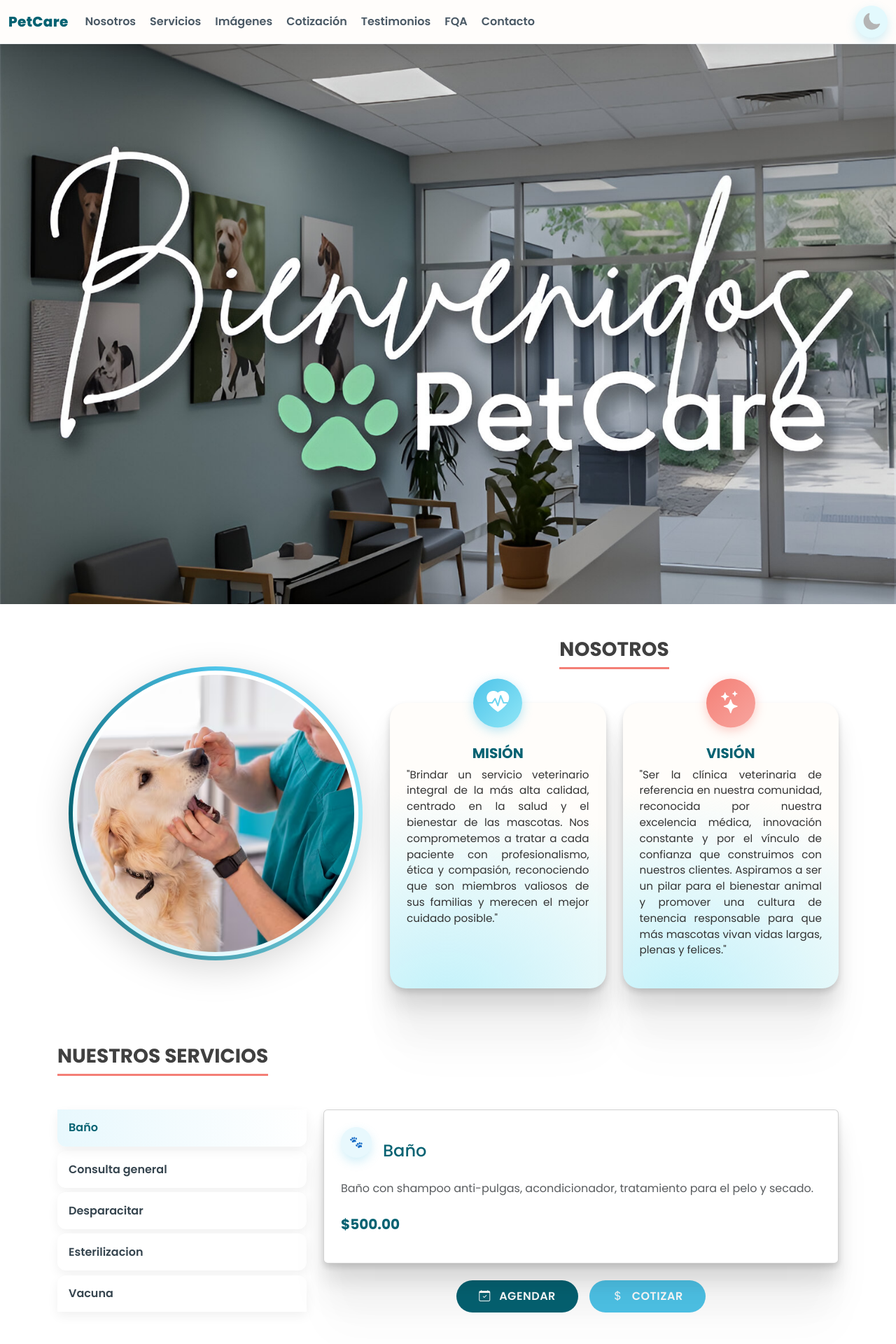
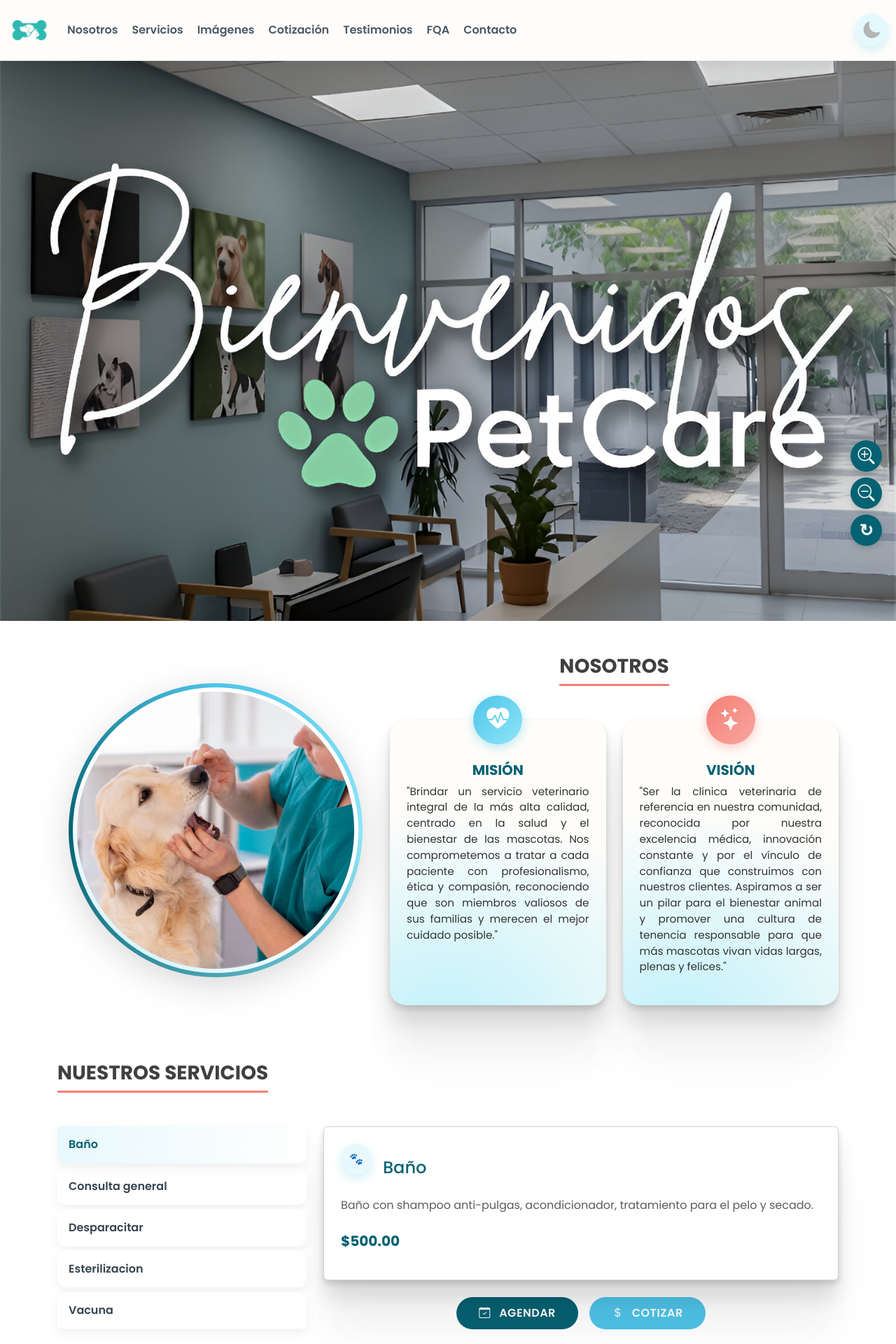
Before and after one commit to anagatuna/PIA_Eq1, a Django app: page / in a window 1280 px wide. Shown: the top 1920 px of the page at 70% size. Run offline with Django 5.2, Linux system fonts and the light colour scheme; data comes from the database, SQL or seed files in the repository.

Commit message:
cambio a navbar, referencias, botones de zoom, contáctanos y un chorromil mas

```diff
--- a/veterinaria/app/static/css/style.css
+++ b/veterinaria/app/static/css/style.css
@@ -58,9 +59,9 @@ body {
   bottom: .35rem;
   height: 2px;
   border-radius: 2px;
-  background: var(--accent);
+  background: var(--coral);
   transform: scaleX(0);
-  transform-origin: left;
+  transform-origin: center;
   transition: transform .25s ease;
 }
 
@@ -161,6 +162,7 @@ body {
   --accent-light: #8FE6F7;
   --coral: #F47F76;
   --paper: #FFFDFa;
+  --light_coral: #e4a5a1;
   /* A mayúscula en HEX es ok */
   --ink: #333333;
 }
@@ -284,6 +286,11 @@ body {
       transparent 70%),
     #fff;
   z-index: 0;
+}
+
+.logo-navbar{
+  width: 60px;
+  height: auto;
 }
 
 .avatar-img {
@@ -1155,3 +1205,31 @@ summary::marker {
   /* ajusta al tamaño de tu contenido */
   opacity: 1;
 }
+
+.zoom-controls {
+    position: fixed;
+    bottom: 20px;
+    right: 20px;
+    z-index: 1000;
+    display: flex;
+    flex-direction: column;
+    gap: 8px;
+}
+
+.zoom-btn {
+    width: 45px;
+    height: 45px;
+    background-color: #056272;
+    color: #FFFDFA;
+    border: none;
+    border-radius: 50%;
+    font-size: 1.5rem;
+    font-weight: bold;
+    cursor: pointer;
+    box-shadow: 0 4px 10px rgba(0, 0, 0, 0.15);
+}
+
+.zoom-btn:hover {
+    background-color: #4EC4E9;
+    transform: scale(1.1);
+}
--- a/veterinaria/app/templates/index.html
+++ b/veterinaria/app/templates/index.html
@@ -16,7 +16,7 @@
 
 <body>
     {% include 'navbar.html' %}
-
+    <main id="page-content-wrapper">
     <!-- Sección principal con fondo completo -->
     <section class="hero-section"></section>
 
@@ -269,7 +269,7 @@
     </section>
 
     <section class="container-fluid my-5 text-center testimonios">
-        <h3 class="fw-bold mb-5">TESTIMONIOS</h3>
+        <h3 class="fw-bold mb-5" id="testimonios">TESTIMONIOS</h3>
 
         <div class="testimonios-row d-flex flex-wrap justify-content-center gap-4">
             <!-- Testimonio 1 -->
@@ -444,7 +444,7 @@
     </section>
 
     <section class="container my-5 text-center">
-        <h3 class="mb-5" id="preguntas_titulo">PREGUNTAS FRECUENTES</h3>
+        <h3 class="mb-5" id="fqa">PREGUNTAS FRECUENTES</h3>
 
         <div class="row g-3 justify-content-center">
             <!--Pregunta 1-->
@@ -507,8 +507,14 @@
 
     <section class="container my-5">
         <div class="text-center">
-            <h3 class="mb-4" id="contacto">AGENDA TU CITA</h3>
+            <h3 class="mb-4" id="contacto">CONTÁCTANOS</h3>
         </div>
+
+        <div class="postal-container">
+
+            <img src="{% static 'img/postal.png' %}"
+                alt="Fondo de postal"
+                class="postal-imagen-fondo">
 
             <div class="formulario-card">
                 <form id="formulario_datos" autocomplete="off">
@@ -564,11 +570,12 @@
                     </div>
                 </form>
             </div>
+        </div>
     </section>
 
 
     <section class="container my-5 contact-section">
-        <h3 class="text-center mb-4" id="encuentranos">DONDE ENCONTRARNOS</h3>
+        <h3 class="text-center mb-4" id="contacto">DONDE ENCONTRARNOS</h3>
 
         <div class="row g-4 align-items-start justify-content-center">
             <!-- Mapa -->
@@ -661,6 +668,17 @@
         });
     </script>
 
+    </main>
+
+    <div class="zoom-controls">
+        <button id="btn-zoom-in" class="zoom-btn" aria-label="Aumentar zoom"><i class="bi bi-zoom-in"></i></button>
+        <button id="btn-zoom-out" class="zoom-btn" aria-label="Reducir zoom"><i class="bi bi-zoom-out"></i></button></button>
+        <button id="btn-zoom-reset" class="zoom-btn" aria-label="Reiniciar zoom">
+            &#x21BB;
+        </button>
+    </div>
+
+<script src="{% static 'js/zoomPagina.js' %}"></script>
 </body>
 
 </html>
--- a/veterinaria/app/templates/navbar.html
+++ b/veterinaria/app/templates/navbar.html
@@ -14,7 +14,11 @@
 <body >
     <nav class="navbar navbar-sticky navbar-expand-lg navbar-petcare">
         <div class="container-fluid">
-            <a class="navbar-brand" href="{% url 'index' %}">PetCare</a>
+            <a class="navbar-brand" href="{% url 'index' %}">
+                <img src="{% static 'img/logo.png' %}"
+                alt="logo"
+                class="logo-navbar">
+            </a>
 
             <button class="navbar-toggler" type="button" data-bs-toggle="collapse" data-bs-target="#navbarNav"
                 aria-controls="navbarNav" aria-expanded="false" aria-label="Toggle navigation">
@@ -28,7 +32,7 @@
                     <li class="nav-item"><a class="nav-link" href="#imagenes">Imágenes</a></li>
                     <li class="nav-item"><a class="nav-link" href="#cotizacion">Cotización</a></li>
                     <li class="nav-item"><a class="nav-link" href="#testimonios">Testimonios</a></li>
-                    <li class="nav-item"><a class="nav-link" href="#preguntasFrecuentes">FQA</a></li>
+                    <li class="nav-item"><a class="nav-link" href="#fqa">FQA</a></li>
                     <li class="nav-item"><a class="nav-link" href="#contacto">Contacto</a></li>
                 </ul>
 
```
Also changed, not shown: other parts of veterinaria/app/static/css/style.css (+50 -6 lines), veterinaria/app/static/js/zoomPagina.js (added, +40 -0 lines), veterinaria/app/templates/navbar-panel.html (+10 -1 lines), veterinaria/app/static/img/postal.png (added). Lines whose indentation alone changed are shown as unchanged.
